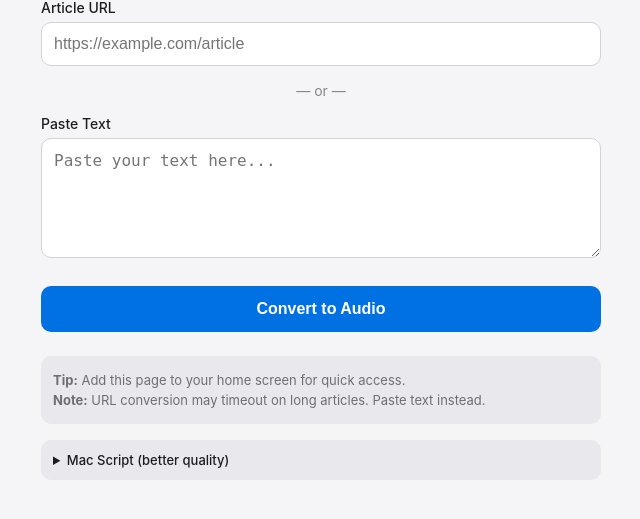
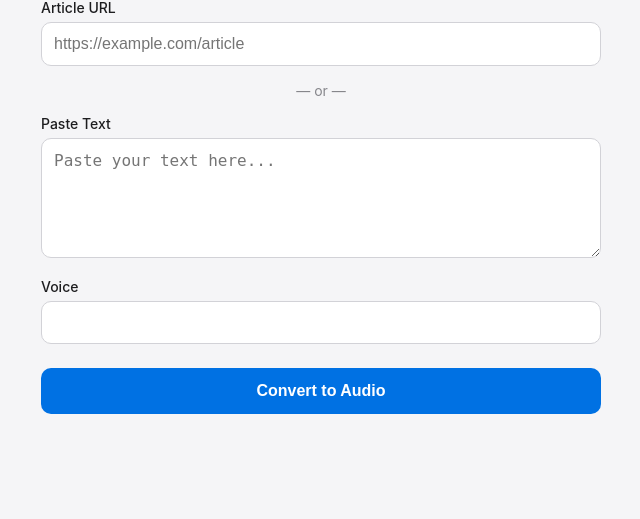
Before and after one commit to wuwei169/text2audio, a Flask app: page / in a window 1280 px wide. Shown: the part 90-609 px from the top of the page, without its empty margins (319-959 px from the left). Run offline with Flask 3, Linux system fonts and the light colour scheme; lists and menus that the app fills with data are empty.

Commit message:
Switch to browser TTS (Web Speech API), remove gTTS, add Railway config

```diff
--- a/app.py
+++ b/app.py
@@ -1,96 +1,41 @@
 import os
-import tempfile
 import requests
-from flask import Flask, request, send_file, jsonify, render_template
+from flask import Flask, request, jsonify, render_template
 import trafilatura
-from gtts import gTTS
 
 app = Flask(__name__)
 
-# Configuration
-MAX_TEXT_LENGTH = 100000  # gTTS works better with shorter texts
-FETCH_TIMEOUT = 30  # seconds
+FETCH_TIMEOUT = 30
 
 @app.route("/", methods=["GET"])
 def index():
     return render_template("index.html")
 
-@app.route("/tts", methods=["POST"])
-def text_to_speech():
-    """Convert text or URL to audio"""
+@app.route("/extract", methods=["POST"])
+def extract_text():
+    try:
+        data = request.get_json() if request.is_json else request.form.to_dict()
+        url = data.get("url", "").strip()
+        if not url:
+            return jsonify({"error": "URL is required"}), 400
 
-    try:
-        # Get parameters from JSON body or form data
-        if request.is_json:
-            data = request.get_json()
-        else:
-            data = request.form.to_dict()
+        response = requests.get(url, timeout=FETCH_TIMEOUT, headers={
+            'User-Agent': 'Mozilla/5.0 (Macintosh; Intel Mac OS X 10_15_7) AppleWebKit/537.36'
+        })
+        response.raise_for_status()
 
-        url = data.get("url", "").strip()
-        text = data.get("text", "").strip()
+        text = trafilatura.extract(response.text, include_comments=False, include_tables=False)
+        if not text:
+            return jsonify({"error": "Could not extract text from URL. The page may be paywalled or use JavaScript."}), 400
 
-        # Validate input
-        if not url and not text:
-            return jsonify({"error": "Either 'url' or 'text' parameter is required"}), 400
+        return jsonify({"text": text, "length": len(text)})
 
-        # Extract text from URL if provided
-        if url:
-            try:
-                # Fetch with explicit timeout
-                response = requests.get(url, timeout=FETCH_TIMEOUT, headers={
-                    'User-Agent': 'Mozilla/5.0 (Macintosh; Intel Mac OS X 10_15_7) AppleWebKit/537.36'
-                })
-                response.raise_for_status()
-                downloaded = response.text
-
-                if not downloaded:
-                    return jsonify({"error": f"Could not fetch URL: {url}"}), 400
-
-                text = trafilatura.extract(downloaded, include_comments=False, include_tables=False)
-                if not text:
-                    return jsonify({"error": "Could not extract text from URL. The page may be paywalled or use JavaScript to load content."}), 400
-
-            except requests.Timeout:
-                return jsonify({"error": "URL took too long to fetch. Try pasting the text instead."}), 400
-            except requests.RequestException as e:
-                return jsonify({"error": f"Failed to fetch URL: {str(e)}"}), 400
-            except Exception as e:
-                return jsonify({"error": f"Failed to extract text: {str(e)}"}), 500
-
-        # Validate text length
-        if len(text) > MAX_TEXT_LENGTH:
-            return jsonify({
-                "error": f"Text too long ({len(text)} chars). Maximum is {MAX_TEXT_LENGTH} characters."
-            }), 400
-
-        # Generate audio using gTTS
-        with tempfile.NamedTemporaryFile(suffix=".mp3", delete=False) as tmp:
-            output_path = tmp.name
-
-        # Use gTTS to generate audio
-        tts = gTTS(text=text, lang='en', tld='com')
-        tts.save(output_path)
-
-        # Send file and clean up after
-        resp = send_file(
-            output_path,
-            mimetype="audio/mpeg",
-            as_attachment=True,
-            download_name="audio.mp3"
-        )
-
-        # Clean up temp file after sending
-        @resp.call_on_close
-        def cleanup():
-            try:
-                os.unlink(output_path)
-            except:
-                pass
-
-        return resp
-
+    except requests.Timeout:
+        return jsonify({"error": "URL took too long to fetch."}), 400
+    except requests.RequestException as e:
+        return jsonify({"error": f"Failed to fetch URL: {str(e)}"}), 400
     except Exception as e:
-        return jsonify({"error": f"Failed to generate audio: {str(e)}"}), 500
+        return jsonify({"error": f"Failed to extract text: {str(e)}"}), 500
 
 if __name__ == "__main__":
     port = int(os.environ.get("PORT", 5000))
--- /dev/null
+++ b/railway.toml
@@ -0,0 +1,6 @@
+[build]
+builder = "nixpacks"
+
+[deploy]
+startCommand = "gunicorn app:app --timeout 120 --bind 0.0.0.0:$PORT"
+restartPolicyType = "on_failure"
--- a/requirements.txt
+++ b/requirements.txt
@@ -1,5 +1,4 @@
 flask==3.0.0
 gunicorn==21.2.0
-gTTS==2.5.0
 trafilatura==1.12.0
 requests==2.31.0
--- a/templates/index.html
+++ b/templates/index.html
@@ -149,22 +168,7 @@
             vertical-align: middle;
         }
 
-        @keyframes spin {
-            to { transform: rotate(360deg); }
-        }
-
-        .info {
-            margin-top: 24px;
-            padding: 12px;
-            background: #e8e8ed;
-            border-radius: 10px;
-            font-size: 13px;
-            color: #6e6e73;
-        }
-
-        .info p {
-            margin: 4px 0;
-        }
+        @keyframes spin { to { transform: rotate(360deg); } }
     </style>
 </head>
 <body>
@@ -183,153 +187,167 @@
             <textarea id="text" name="text" placeholder="Paste your text here..."></textarea>
         </div>
 
+        <div class="input-group">
+            <label for="voice">Voice</label>
+            <select id="voice" name="voice"></select>
+        </div>
+
         <button type="submit" id="convertBtn">Convert to Audio</button>
     </form>
 
     <div id="status" class="status"></div>
 
-    <div id="audioContainer" class="audio-container">
-        <audio id="audioPlayer" controls></audio>
-        <button id="downloadBtn" class="download-btn">Download MP3</button>
+    <div id="extractedTextContainer" class="extracted-text">
+        <details>
+            <summary>Extracted Text (<span id="charCount">0</span> characters)</summary>
+            <div id="extractedText" class="text-content"></div>
+        </details>
     </div>
 
-    <div class="info">
-        <p><strong>Tip:</strong> Add this page to your home screen for quick access.</p>
-        <p><strong>Note:</strong> URL conversion may timeout on long articles. Paste text instead.</p>
+    <div id="controls" class="controls">
+        <div class="playback-row">
+            <button id="pauseBtn">Pause</button>
+            <button id="stopBtn">Stop</button>
+        </div>
+        <div class="speed-row">
+            <label for="playbackSpeed">Speed:</label>
+            <select id="playbackSpeed">
+                <option value="1">100%</option>
+                <option value="0.9">90%</option>
+                <option value="0.8">80%</option>
+            </select>
+        </div>
     </div>
-
-    <details class="mac-help">
-        <summary>Mac Script (better quality)</summary>
-        <div class="mac-help-content">
-            <p>For better voice quality, use the local script on your Mac:</p>
-            <code>~/webpage2audio "URL" output.mp3</code>
-            <p><strong>Examples:</strong></p>
-            <code>~/webpage2audio "https://example.com/article" article.mp3</code>
-            <code>~/webpage2audio "URL" -v en-US-AndrewNeural output.mp3</code>
-            <p><strong>Options:</strong></p>
-            <code>~/webpage2audio --list-voices</code>
-            <code>~/webpage2audio --help</code>
-        </div>
-    </details>
-
-    <style>
-        .mac-help {
-            margin-top: 16px;
-            background: #e8e8ed;
-            border-radius: 10px;
-            font-size: 13px;
-        }
-        .mac-help summary {
-            padding: 12px;
-            cursor: pointer;
-            font-weight: 500;
-            color: #1d1d1f;
-        }
-        .mac-help-content {
-            padding: 0 12px 12px 12px;
-            color: #6e6e73;
-        }
-        .mac-help code {
-            display: block;
-            background: #1d1d1f;
-            color: #30d158;
-            padding: 8px 10px;
-            border-radius: 6px;
-            margin: 8px 0;
-            font-family: 'SF Mono', Monaco, monospace;
-            font-size: 12px;
-            overflow-x: auto;
-        }
-        .mac-help p {
-            margin: 8px 0;
-        }
-    </style>
 
     <script>
         const form = document.getElementById('ttsForm');
         const convertBtn = document.getElementById('convertBtn');
-        const status = document.getElementById('status');
-        const audioContainer = document.getElementById('audioContainer');
-        const audioPlayer = document.getElementById('audioPlayer');
-        const downloadBtn = document.getElementById('downloadBtn');
+        const statusEl = document.getElementById('status');
+        const controls = document.getElementById('controls');
+        const pauseBtn = document.getElementById('pauseBtn');
+        const stopBtn = document.getElementById('stopBtn');
+        const extractedTextContainer = document.getElementById('extractedTextContainer');
+        const extractedTextEl = document.getElementById('extractedText');
+        const charCount = document.getElementById('charCount');
+        const voiceSelect = document.getElementById('voice');
+        const speedSelect = document.getElementById('playbackSpeed');
 
-        let audioBlob = null;
+        // --- Voice loading ---
+        function loadVoices() {
+            const voices = speechSynthesis.getVoices();
+            const englishVoices = voices.filter(v => v.lang.startsWith('en'));
+            const toShow = englishVoices.length > 0 ? englishVoices : voices;
+            voiceSelect.innerHTML = '';
+            toShow.forEach(v => {
+                const opt = document.createElement('option');
+                opt.value = v.name;
+                opt.textContent = `${v.name} (${v.lang})`;
+                voiceSelect.appendChild(opt);
+            });
+        }
 
+        speechSynthesis.onvoiceschanged = loadVoices;
+        loadVoices();
+
+        // --- Form submit ---
         form.addEventListener('submit', async (e) => {
             e.preventDefault();
+            speechSynthesis.cancel();
 
             const url = document.getElementById('url').value.trim();
-            const text = document.getElementById('text').value.trim();
+            let text = document.getElementById('text').value.trim();
 
             if (!url && !text) {
                 showStatus('Please enter a URL or paste some text.', 'error');
                 return;
             }
 
-            // Disable button and show loading
             convertBtn.disabled = true;
             convertBtn.innerHTML = '<span class="spinner"></span>Converting...';
-            audioContainer.classList.remove('visible');
-            showStatus('Extracting text and generating audio... This may take a minute for long articles.', 'loading');
+            controls.classList.remove('visible');
+            extractedTextContainer.classList.remove('visible');
 
             try {
-                const response = await fetch('/tts', {
-                    method: 'POST',
-                    headers: {
-                        'Content-Type': 'application/json'
-                    },
-                    body: JSON.stringify({ url, text })
-                });
-
-                if (!response.ok) {
-                    let errorMsg = 'Conversion failed';
-                    try {
-                        const error = await response.json();
-                        errorMsg = error.error || errorMsg;
-                    } catch {
-                        errorMsg = `Server error (${response.status}). Try again or paste text instead.`;
+                if (url) {
+                    showStatus('Extracting text from URL...', 'loading');
+                    const res = await fetch('/extract', {
+                        method: 'POST',
+                        headers: { 'Content-Type': 'application/json' },
+                        body: JSON.stringify({ url })
+                    });
+                    if (!res.ok) {
+                        const err = await res.json();
+                        throw new Error(err.error || 'Failed to extract text');
                     }
-                    throw new Error(errorMsg);
+                    const data = await res.json();
+                    text = data.text;
+                    extractedTextEl.textContent = text;
+                    charCount.textContent = data.length.toLocaleString();
+                    extractedTextContainer.classList.add('visible');
                 }
 
-                audioBlob = await response.blob();
-                const audioUrl = URL.createObjectURL(audioBlob);
+                showStatus('Speaking...', 'success');
+                speak(text);
+                controls.classList.add('visible');
 
-                audioPlayer.src = audioUrl;
-                audioContainer.classList.add('visible');
-                showStatus('Audio ready! Press play to listen.', 'success');
-
-            } catch (error) {
-                showStatus('Error: ' + error.message, 'error');
+            } catch (err) {
+                showStatus('Error: ' + err.message, 'error');
             } finally {
                 convertBtn.disabled = false;
                 convertBtn.textContent = 'Convert to Audio';
             }
         });
 
-        downloadBtn.addEventListener('click', () => {
-            if (!audioBlob) return;
+        // --- Speech synthesis ---
+        function speak(text) {
+            speechSynthesis.cancel();
+            const utterance = new SpeechSynthesisUtterance(text);
+            const voices = speechSynthesis.getVoices();
+            const selected = voices.find(v => v.name === voiceSelect.value);
+            if (selected) utterance.voice = selected;
+            utterance.rate = parseFloat(speedSelect.value);
+            utterance.onend = () => {
+                showStatus('Done.', 'success');
+                pauseBtn.textContent = 'Pause';
+            };
+            utterance.onerror = (e) => { if (e.error !== 'interrupted') showStatus('Speech error: ' + e.error, 'error'); };
+            speechSynthesis.speak(utterance);
+            pauseBtn.textContent = 'Pause';
+        }
 
-            const url = URL.createObjectURL(audioBlob);
-            const a = document.createElement('a');
-            a.href = url;
-            a.download = 'audio.mp3';
-            document.body.appendChild(a);
-            a.click();
-            document.body.removeChild(a);
-            URL.revokeObjectURL(url);
+        pauseBtn.addEventListener('click', () => {
+            if (speechSynthesis.paused) {
+                speechSynthesis.resume();
+                pauseBtn.textContent = 'Pause';
+            } else {
+                speechSynthesis.pause();
+                pauseBtn.textContent = 'Resume';
+            }
+        });
+
+        stopBtn.addEventListener('click', () => {
+            speechSynthesis.cancel();
+            controls.classList.remove('visible');
+            showStatus('Stopped.', 'loading');
+        });
+
+        // Speed change restarts with new rate
+        speedSelect.addEventListener('change', () => {
+            if (speechSynthesis.speaking || speechSynthesis.paused) {
+                const text = extractedTextEl.textContent || document.getElementById('text').value.trim();
+                if (text) speak(text);
+            }
         });
 
         function showStatus(message, type) {
-            status.textContent = message;
-            status.className = 'status ' + type;
+            statusEl.textContent = message;
+            statusEl.className = 'status ' + type;
         }
 
-        // Clear URL when text is entered and vice versa
+        // Mutual exclusivity of URL and text inputs
         document.getElementById('url').addEventListener('input', function() {
             if (this.value) document.getElementById('text').value = '';
         });
-
         document.getElementById('text').addEventListener('input', function() {
             if (this.value) document.getElementById('url').value = '';
         });
```
Also changed, not shown: other parts of templates/index.html (+62 -43 lines).
